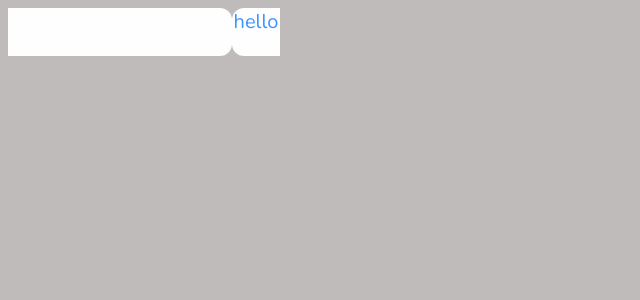
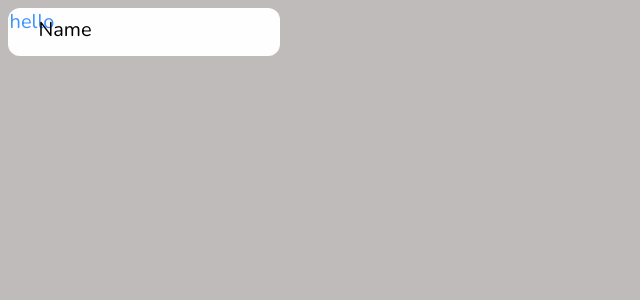
Before and after one commit to xennia316/Tamago, a React (Create React App) app in the folder client/: page / in a window 1280 px wide. Shown: the top 300 px of the page, without its empty margins (0-640 px from the left). Built offline with nearby package versions, Linux system fonts and the light colour scheme.

Commit message:
custom input realized

```diff
--- a/client/src/Components/Inputs/Input.jsx
+++ b/client/src/Components/Inputs/Input.jsx
@@ -5,8 +5,9 @@ import Styles from "./Input.module.css";
 const Input = () => {
   return (
     <section className={Styles.inputBody}>
+      <div className={Styles.sideIcon}>hello</div>
       <input className={Styles.actualInput} type="text" />
-      <div className={Styles.sideIcon}>hello</div>
+      <label className={Styles.label}>Name</label>
     </section>
   );
 };
--- a/client/src/Components/Inputs/Input.module.css
+++ b/client/src/Components/Inputs/Input.module.css
@@ -8,6 +8,7 @@
 }
 
 .actualInput {
+    position: relative;
     width: 70%;
     height: 100%;
     background-color: #fefefe;
@@ -29,6 +30,22 @@
     border-top-left-radius: 12px;
     border-bottom-left-radius: 12px;
 }
-.actualInput:focus+.sideIcon {
-    background-color: #000;
+.label {
+    background-color: transparent;
+    text-align: center;
+    top: 1rem;
+    left: 3%;
+    position: fixed;
+    width: 3rem;
+    height: 2rem;
+    font-size: 20px;
 }
+
+.actualInput:focus+.label {
+    margin-top: -1.5rem;
+
+}
+
+.actualInput:focus {
+    border: 2px solid #435923;
+}
```
